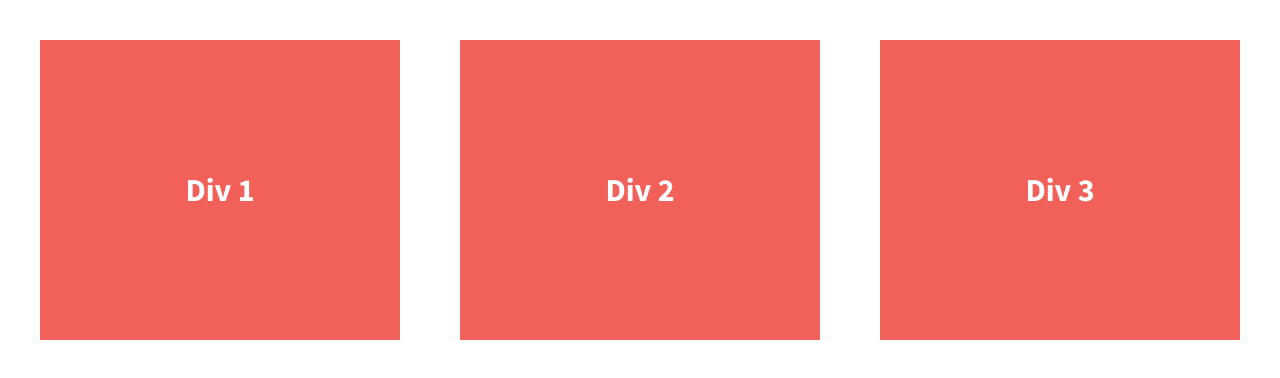
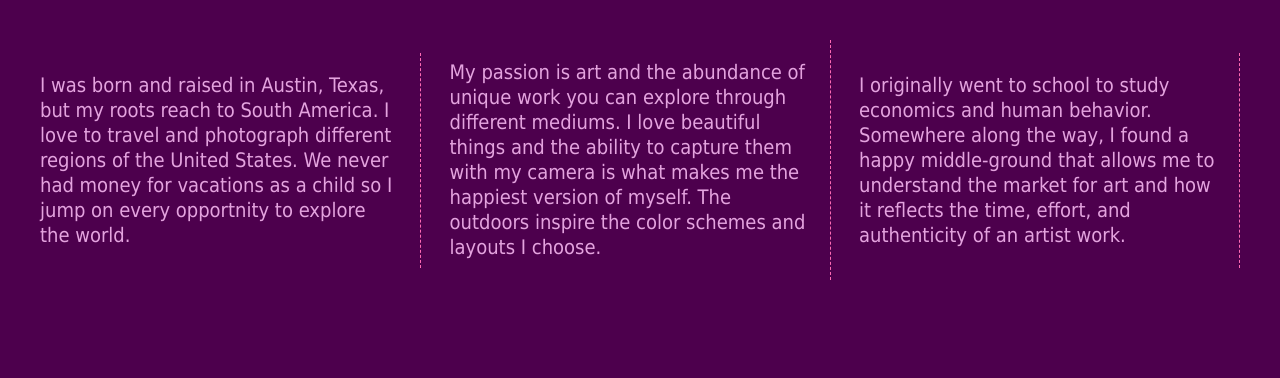
Before and after one commit to lealsamanthaj/div-flexbox, a plain HTML site: page index.html in a window 1280 px wide. Drawn offline with nearby package versions, Linux system fonts and the light colour scheme.

Commit message:
Customized flexbox grid lesson

```diff
--- a/css/main.css
+++ b/css/main.css
@@ -102,29 +102,39 @@ html {
 }
 
 body {
-  font-family: 'Source Sans Pro', sans-serif;
+  font-family: 'Tahoma', sans-serif;
   padding: 2em;
   font-size: 1.25em;
   height: 100%;
+  background-color: #4d004d;
 }
 
 .wrapper {
   display:flex;
   justify-content: space-between;
-  font-weight: 700;
+  align-items: center;
+  font-weight: 300;
 }
 
 .div-1, .div-2, .div-3 {
   display:flex;
   justify-content: center;
   align-items: center;
-  color: #fff;
-  line-height: 1.5em;
-  font-size: 1.6em;
-  background-color: #f16059;
-  height: 300px;
+  color: #e4a3df;
+  line-height: 1.25em;
+  font-size: 1em;
+  background-color: #4d004d;
+  height: 300;
   width: 30%;
+  padding-right: 20px;
+  padding-bottom: 20px;
+  padding-top: 20px;
+  border-right: 1px dashed hotpink;
 }
+
+
+
+
 
 
 
--- a/index.html
+++ b/index.html
@@ -23,13 +23,13 @@
 
         <section class="wrapper">
             <div class="div-1">
-                Div 1
+                I was born and raised in Austin, Texas, but my roots reach to South America. I love to travel and photograph different regions of the United States. We never had money for vacations as a child so I jump on every opportnity to explore the world.
             </div>
             <div class="div-2">
-                Div 2
+                My passion is art and the abundance of unique work you can explore through different mediums. I love beautiful things and the ability to capture them with my camera is what makes me the happiest version of myself. The outdoors inspire the color schemes and layouts I choose.
             </div>
             <div class="div-3">
-                Div 3
+                I originally went to school to study economics and human behavior. Somewhere along the way, I found a happy middle-ground that allows me to understand the market for art and how it reflects the time, effort, and authenticity of an artist work.
             </div>
         </section>
 
```
